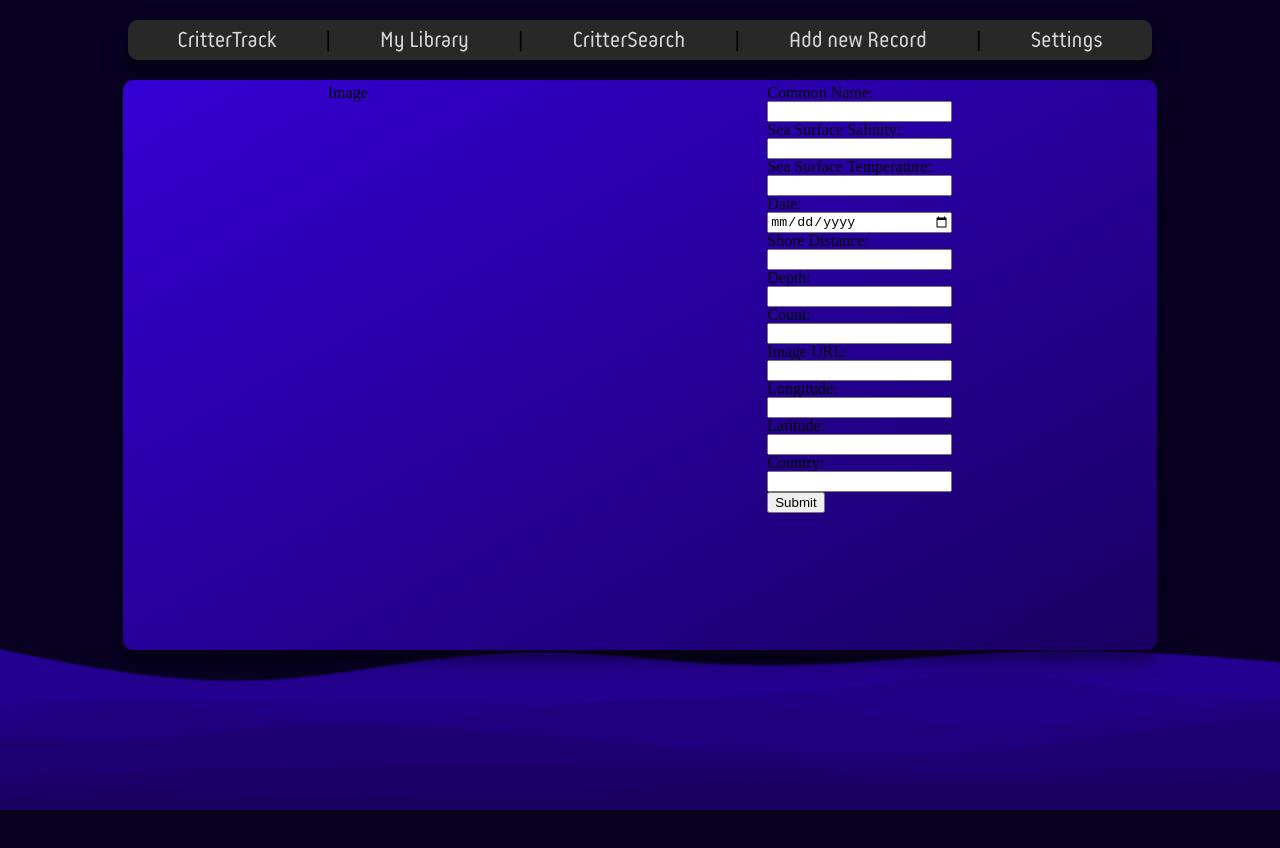
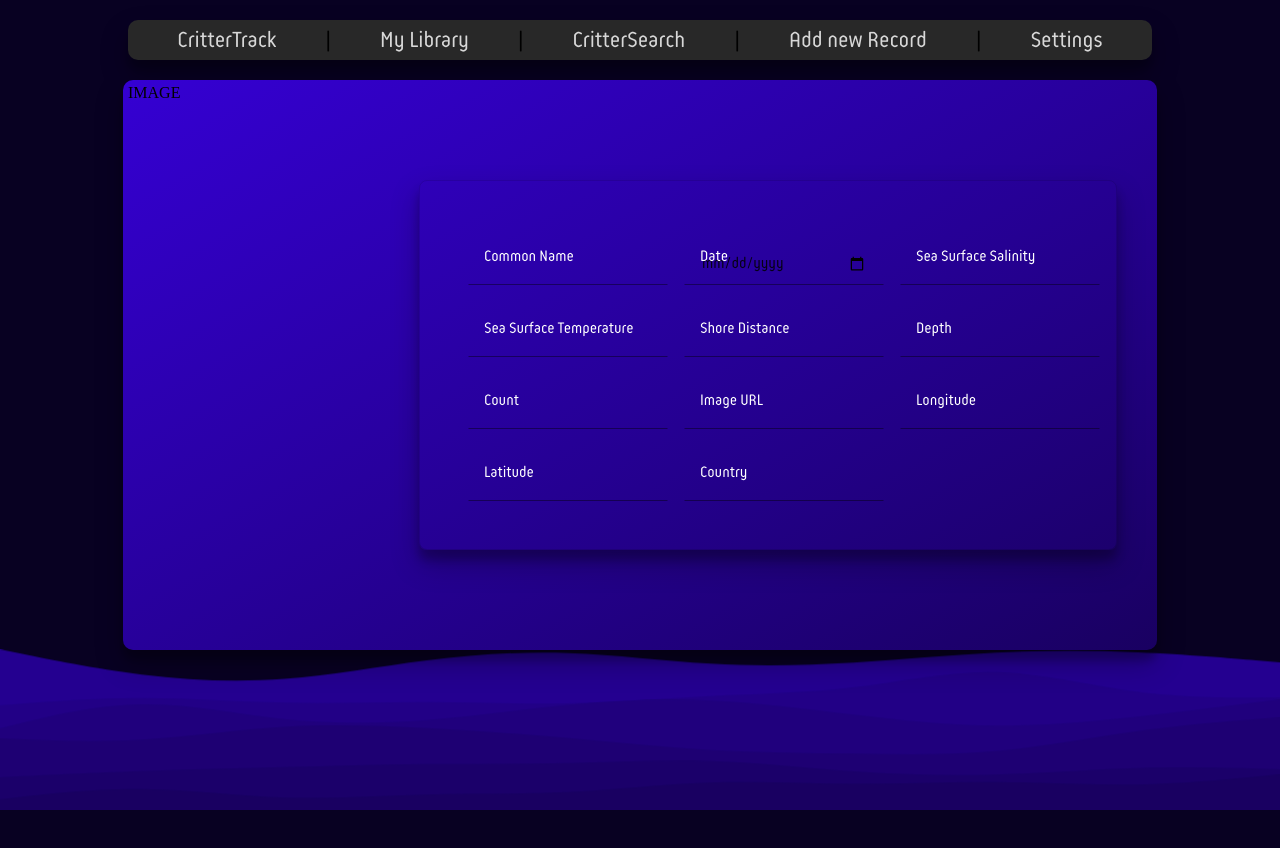
Before and after one commit to dekaratas/CritterTrack, a React (Vite) app in the folder CritterTrack/src/renderer/: page / in a window 1280 px wide. Shown: the top 848 px of the page. Built offline with nearby package versions, Linux system fonts and the light colour scheme.

Commit message:
Get input fields in order

```diff
--- a/CritterTrack/src/renderer/src/components/AddRecord/AddRecord.css
+++ b/CritterTrack/src/renderer/src/components/AddRecord/AddRecord.css
@@ -1,7 +1,9 @@
+@import url('../../assets/fontStyles.css');
+
 .addRecordContainer {
   display: flex;
   flex-direction: row;
-  justify-content: space-around;
+  justify-content: space-between;
   background-image: linear-gradient(to bottom right, #3500d3, #190061);
   width: 80vw;
   height: 70vh;
@@ -15,7 +17,99 @@
     rgba(0, 0, 0, 0.22) 0px 10px 10px;
 }
 
+.form-container {
+  width: 75%;
+  display: flex;
+  justify-content: center;
+  align-items: center;
+  background-color: none;
+  overflow: hidden;
+}
+
+form {
+  font-family: 'Reso-regular';
+  padding: 3rem;
+  display: grid;
+  grid-template-columns: repeat(3, 1fr);
+  gap: 1rem;
+  width: 95%;
+  max-width: 600px;
+  background-image: linear-gradient(to bottom right, #190061);
+  border: 1px solid rgba(0, 0, 0, 0.12);
+  border-radius: 0.5rem;
+  box-shadow:
+    rgba(0, 0, 0, 0.25) 0px 14px 28px,
+    rgba(0, 0, 0, 0.22) 0px 10px 10px;
+}
+
+.input-container {
+  background-color: transparent;
+  position: relative;
+  border-radius: 4px 4px 0 0;
+  height: 56px;
+  width: 200px;
+  transition: background-color 500ms;
+}
+
+.input-container:hover {
+  background-color: #3500d3;
+}
+
+.input-container:focus-within {
+  background-color: #dcdcdc;
+}
+
 label {
-  display: flex;
-  flex-direction: column;
+  display: block;
+  position: absolute;
+  top: 50%;
+  transform: translateY(-50%);
+  left: 16px;
+  color: white;
+  transform-origin: left top;
+  user-select: none;
+  transition:
+    transform 150ms cubic-bezier(0.4, 0, 0.2, 1),
+    color 150ms cubic-bezier(0.4, 0, 0.2, 1),
+    top 500ms;
 }
+
+input {
+  width: 100%;
+  height: 100%;
+  box-sizing: border-box;
+  background: transparent;
+  caret-color: var(--accent-color);
+  border: 1px solid transparent;
+  border-bottom-color: rgba(0, 0, 0, 0.42);
+  color: rgba(0, 0, 0, 0.87);
+  transition: border 500ms;
+  padding: 20px 16px 6px;
+  font-size: 1rem;
+  font-family: 'Reso-regular';
+}
+
+input:focus {
+  outline: none;
+  border-bottom-width: 2px;
+  border-bottom-color: #282828;
+}
+
+input:focus + label {
+  color: var(--accent-color);
+}
+
+input:focus + label,
+input.is-valid + label {
+  transform: translateY(-100%) scale(0.75);
+}
+
+footer {
+  text-align: center;
+  padding: 0.5rem 0;
+  background-color: #eaeaea90;
+}
+
+label.float {
+  transform: translateY(-100%) scale(0.75);
+}
--- a/CritterTrack/src/renderer/src/components/AddRecord/AddRecord.jsx
+++ b/CritterTrack/src/renderer/src/components/AddRecord/AddRecord.jsx
@@ -1,58 +1,93 @@
 import './AddRecord.css'
+import { useState } from 'react'
 
 export default function AddRecord() {
+  const [inputs, setInputs] = useState([
+    { id: 'vernacular', value: '', name: 'Common Name' },
+    { id: 'date', value: '', name: 'Date' },
+    { id: 'sss', value: '', name: 'Sea Surface Salinity' },
+    { id: 'sst', value: '', name: 'Sea Surface Temperature' },
+    { id: 'shoredistance', value: '', name: 'Shore Distance' },
+    { id: 'depth', value: '', name: 'Depth' },
+    { id: 'count', value: '', name: 'Count' },
+    { id: 'imgURL', value: '', name: 'Image URL' },
+    { id: 'longitude', value: '', name: 'Longitude' },
+    { id: 'latitude', value: '', name: 'Latitude' },
+    { id: 'country', value: '', name: 'Country' }
+  ])
+
+  const handleInputChange = (e, id) => {
+    const updatedInputs = inputs.map((input) => {
+      if (input.id === id) {
+        return { ...input, value: e.target.value }
+      }
+      return input
+    })
+    setInputs(updatedInputs)
+  }
+
   return (
     <div className="addRecordContainer">
-      <div className="addImage">Image</div>
-      <div className="additionalInfo">
-        <form>
-          <label>
-            Common Name:
-            <input type="text" name="vernacular" />
-          </label>
-          <label>
-            Sea Surface Salinity:
-            <input type="number" step="any" name="sss" />
-          </label>
-          <label>
-            Sea Surface Temperature:
-            <input type="number" step="any" name="sst" />
-          </label>
-          <label>
-            Date:
-            <input type="date" name="date" />
-          </label>
-          <label>
-            Shore Distance:
-            <input type="number" name="shoredistance" />
-          </label>
-          <label>
-            Depth:
-            <input type="number" name="depth" />
-          </label>
-          <label>
-            Count:
-            <input type="number" name="count" />
-          </label>
-          <label>
-            Image URL:
-            <input type="text" name="imgURL" />
-          </label>
-          <label>
-            Longitude:
-            <input type="number" step="any" name="longitude" />
-          </label>
-          <label>
-            Latitude:
-            <input type="number" step="any" name="latitude" />
-          </label>
-          <label>
-            Country:
-            <input type="text" name="country" />
-          </label>
-          <button type="submit">Submit</button>
+      <div className="imageContainer">IMAGE</div>
+      <div className="form-container">
+        <form action="">
+          {inputs.map((input) => (
+            <div className="input-container" key={input.id}>
+              <input
+                type={input.id === 'date' ? 'date' : 'text'}
+                id={input.id}
+                required
+                value={input.value}
+                onChange={(e) => handleInputChange(e, input.id)}
+              />
+              <label htmlFor={input.id} className={input.value ? 'float' : ''}>
+                {input.name}
+              </label>
+            </div>
+          ))}
         </form>
       </div>
     </div>
   )
 }
+
+//   <label>
+//   Sea Surface Salinity:
+//   <input type="number" step="any" name="sss" />
+// </label>
+// <label>
+//   Sea Surface Temperature:
+//   <input type="number" step="any" name="sst" />
+// </label>
+// <label>
+//   Date:
+//   <input type="date" name="date" />
+// </label>
+// <label>
+//   Shore Distance:
+//   <input type="number" name="shoredistance" />
+// </label>
+// <label>
+//   Depth:
+//   <input type="number" name="depth" />
+// </label>
+// <label>
+//   Count:
+//   <input type="number" name="count" />
+// </label>
+// <label>
+//   Image URL:
+//   <input type="text" name="imgURL" />
+// </label>
+// <label>
+//   Longitude:
+//   <input type="number" step="any" name="longitude" />
+// </label>
+// <label>
+//   Latitude:
+//   <input type="number" step="any" name="latitude" />
+// </label>
+// <label>
+//   Country:
+//   <input type="text" name="country" />
+// </label>
```
